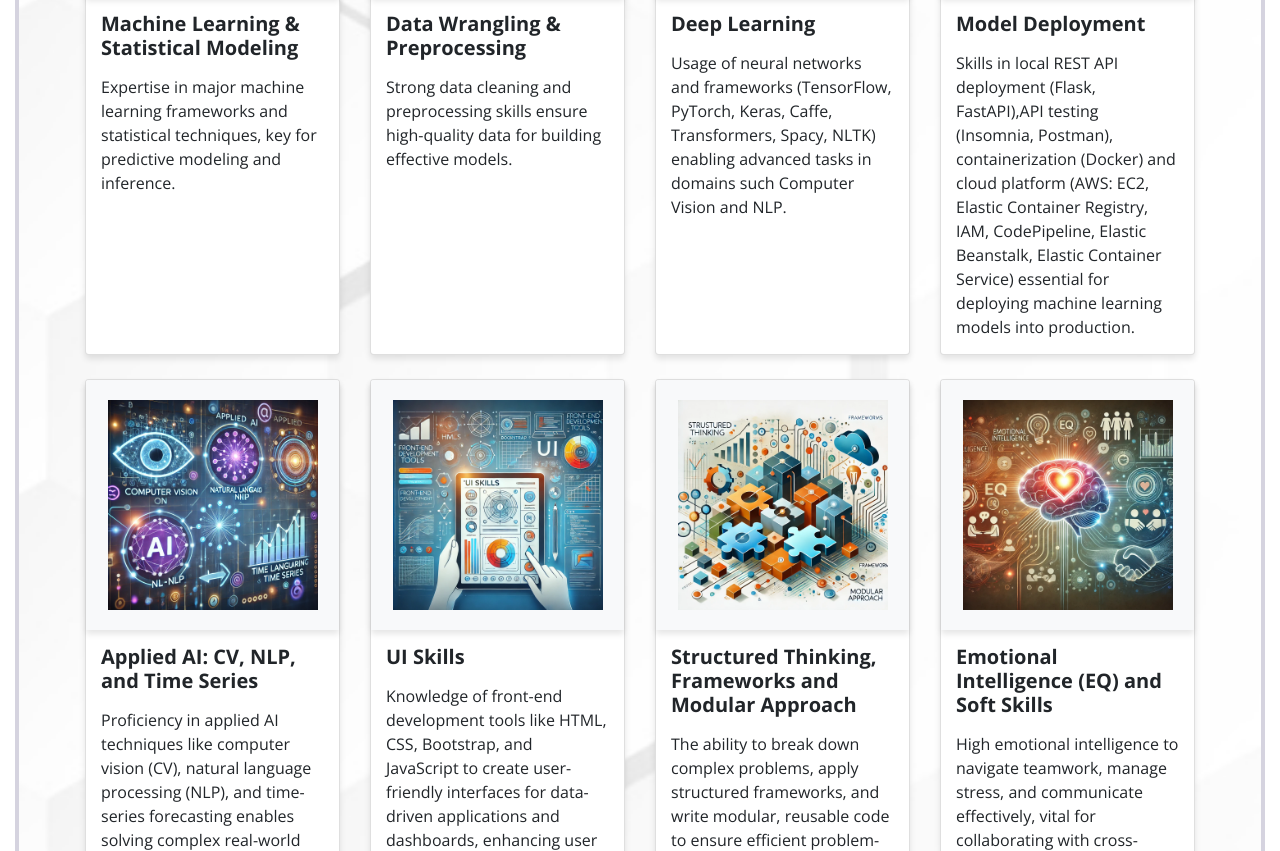
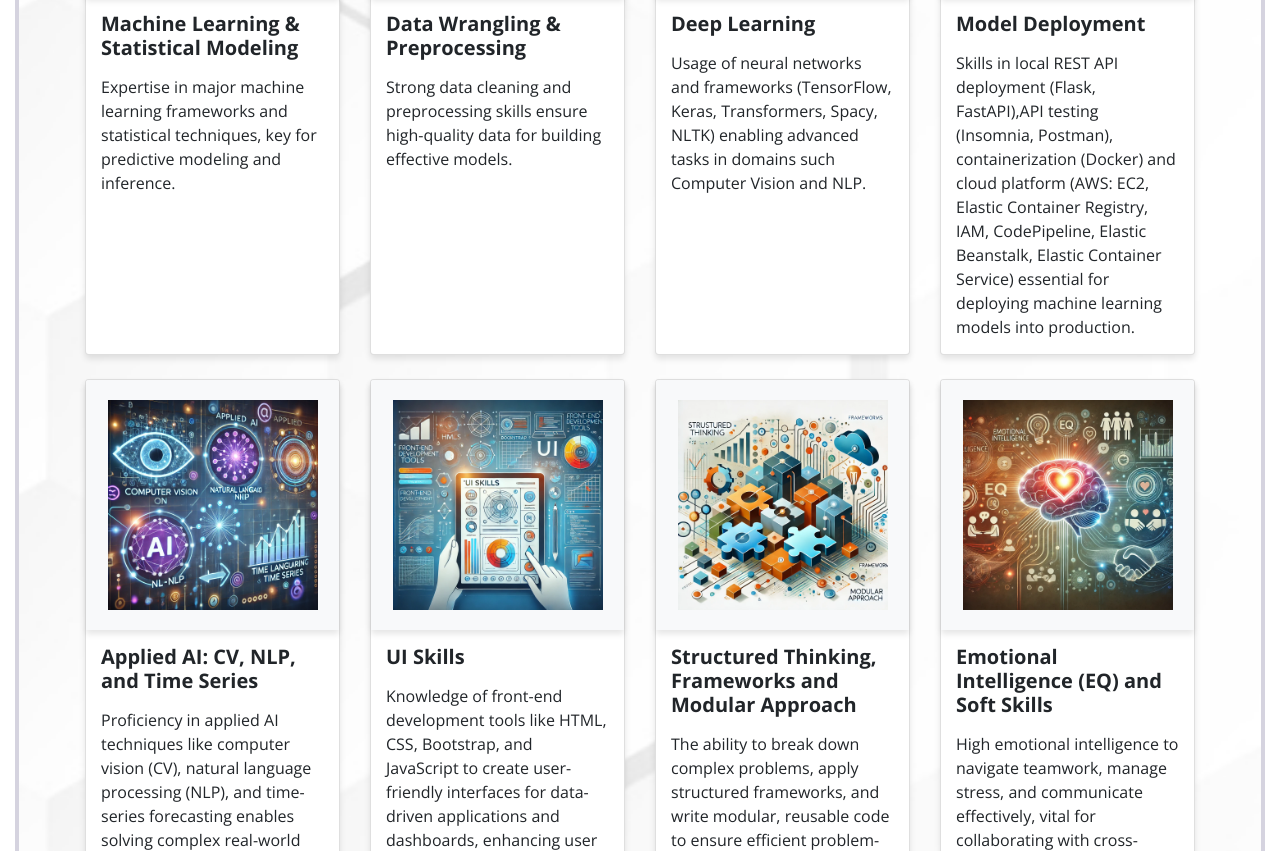
Before and after one commit to Gouranga-GH/my-portfolio, a plain HTML site: page index.html in a window 1280 px wide. Shown: the part 6972-7823 px from the top of the page. Drawn offline with nearby package versions, Linux system fonts and the light colour scheme.

Commit message:
Content modified

```diff
--- a/index.html
+++ b/index.html
@@ -609,7 +609,7 @@ html {
           <img src="images/skills/7.jpg" class="card-img-top" alt="Deep Learning">
           <div class="card-body">
             <h5 class="card-title"><b>Deep Learning</b></h5>
-            <p class="card-text">Usage of neural networks and frameworks (TensorFlow, PyTorch, Keras, Caffe, Transformers, Spacy, NLTK) enabling advanced tasks in domains such Computer Vision and NLP.</p>
+            <p class="card-text">Usage of neural networks and frameworks (TensorFlow, Keras, Transformers, Spacy, NLTK) enabling advanced tasks in domains such Computer Vision and NLP.</p>
           </div>
         </div>
       </div>
```
